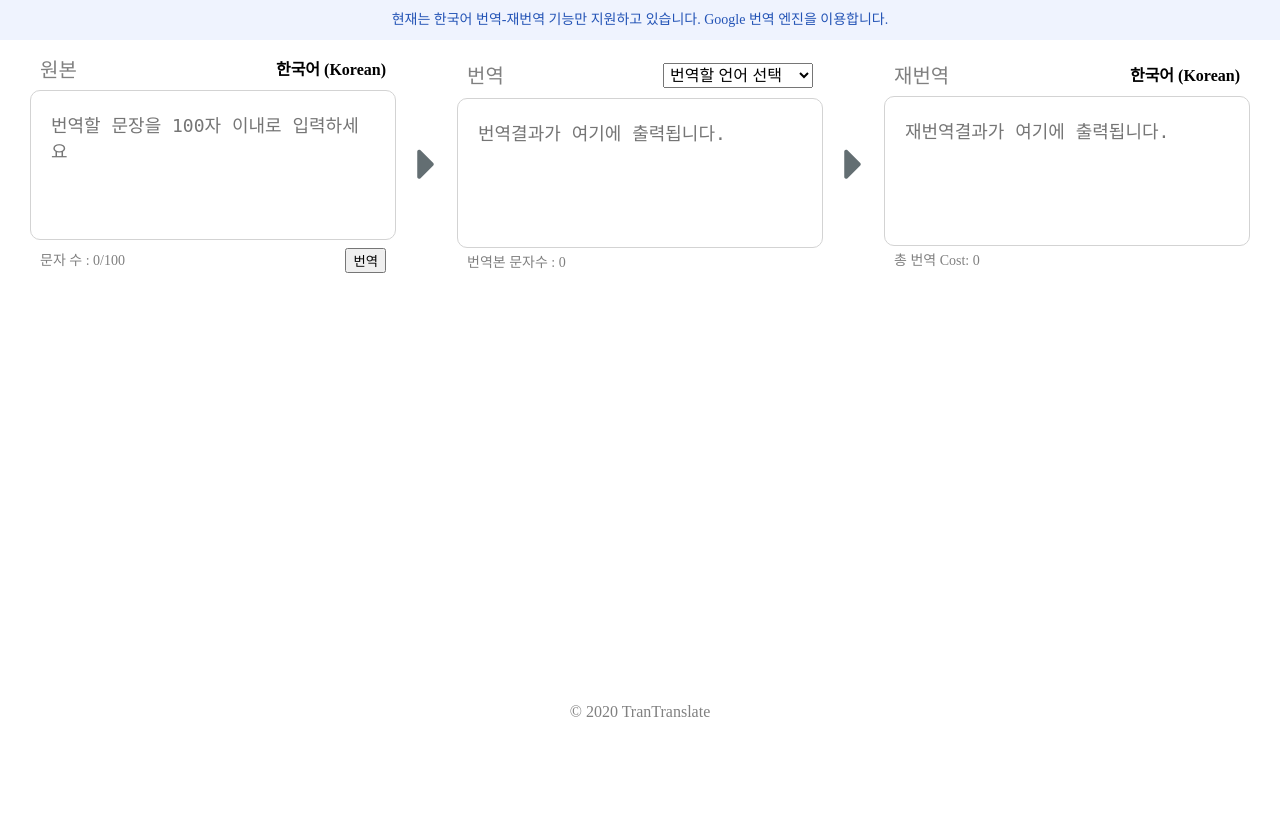
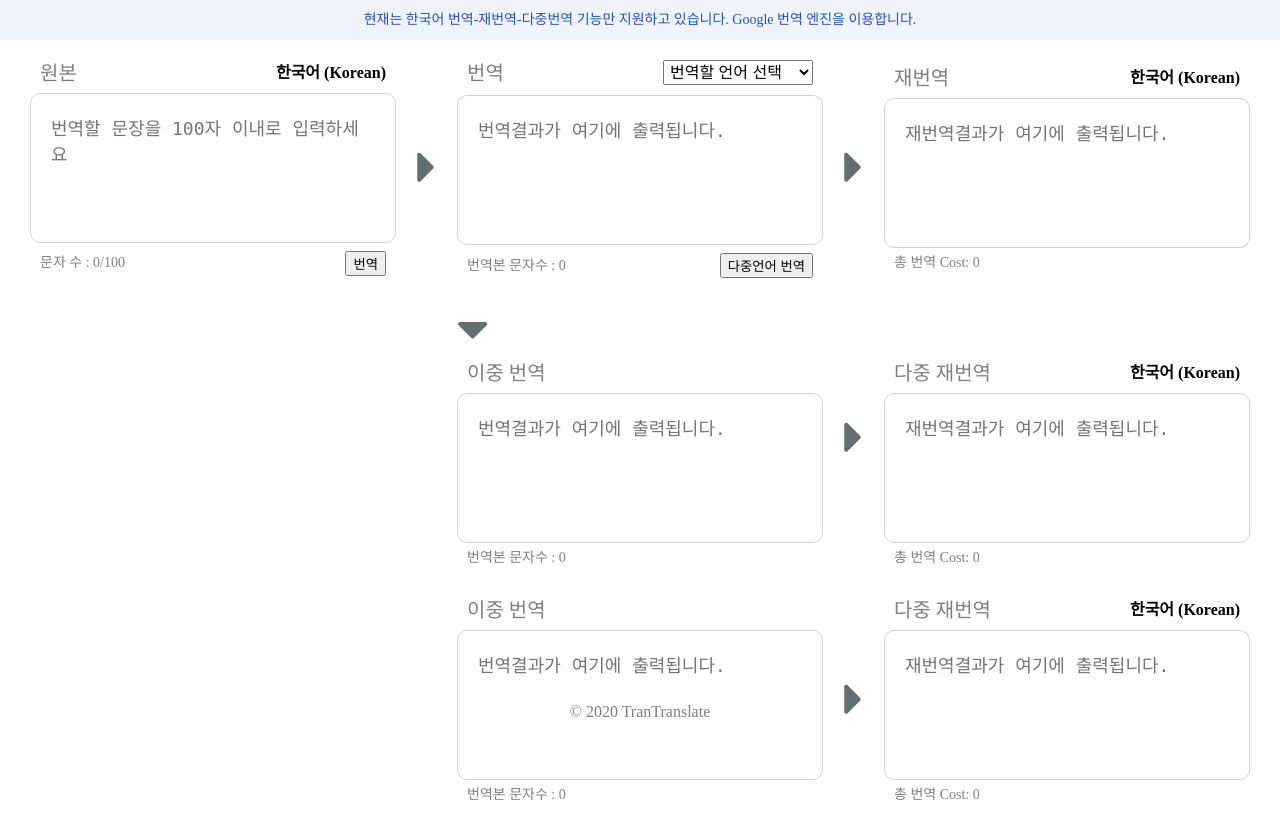
Before and after one commit to SoohanC/TranTranslate, a Flask app: page / in a window 1280 px wide. Shown: the part 70-887 px from the top of the page. Before the commit the page ends 787 px from the top, so only its background shows below. Run offline with Flask 2, Linux system fonts and the light colour scheme.

Commit message:
Day 1
Basic App finished.

```diff
--- a/app.py
+++ b/app.py
@@ -23,6 +23,24 @@ def translate_input():
     return jsonify({'result': 'success', 'trans1':
     result_string1,"trans2":result_string2})
 
+@app.route('/multi-trans',methods=['POST'])
+def multi_translate():
+    string=request.form['string']
+    src=request.form['src']
+    dest1=request.form['dest1']
+    dest2=request.form['dest2']
+    #1차
+    first_translation_1=translator.translate(string,src=src,dest=dest1)
+    first_translation_2=translator.translate(string,src=src,dest=dest2)
+    first_result_1= first_translation_1.text
+    first_result_2= first_translation_2.text
+    #1차
+    final_translation_1=translator.translate(first_result_1,src=dest1,dest='ko')
+    final_translation_2=translator.translate(first_result_2,src=dest2,dest='ko')
+    final_result_1= final_translation_1.text
+    final_result_2= final_translation_2.text
+    return jsonify({'result': 'success','firstResult1':first_result_1,'firstResult2':first_result_2,'finalResult1':final_result_1,'finalResult2':final_result_2})
+
 
 if __name__ == '__main__':
     app.run('localhost', port=5000, debug=True)
--- a/templates/index.html
+++ b/templates/index.html
@@ -7,7 +7,11 @@
       rel="stylesheet"
       href="{{ url_for('static', filename='styles.css') }}"
     />
-    <link rel="icon" type="image/png" href="{{ url_for('static', filename='favicon-16x16.png') }}" />
+    <link
+      rel="icon"
+      type="image/png"
+      href="{{ url_for('static', filename='favicon-16x16.png') }}"
+    />
     <title>TranTranslate</title>
     <link
       href="https://fonts.googleapis.com/css2?family=Amatic+SC:wght@700&display=swap"
@@ -23,23 +27,89 @@
       integrity="sha384-vp86vTRFVJgpjF9jiIGPEEqYqlDwgyBgEF109VFjmqGmIY/Y4HV4d3Gp2irVfcrp"
       crossorigin="anonymous"
     />
-    <script src="https://code.jquery.com/jquery-3.5.1.min.js" integrity="sha256-9/aliU8dGd2tb6OSsuzixeV4y/faTqgFtohetphbbj0=" crossorigin="anonymous"></script>
+    <script
+      src="https://code.jquery.com/jquery-3.5.1.min.js"
+      integrity="sha256-9/aliU8dGd2tb6OSsuzixeV4y/faTqgFtohetphbbj0="
+      crossorigin="anonymous"
+    ></script>
     <script>
-      function sendTextReqeust(){
+      function onChangeSelect(option) {
+        switch (option) {
+          case "en":
+            $("#jsTranslateLang1").text("일본어");
+            $("#jsTranslateLang2").text("중국어");
+            break;
+          case "ja":
+            $("#jsTranslateLang1").text("영어");
+            $("#jsTranslateLang2").text("중국어");
+            break;
+          case "zh-cn":
+            $("#jsTranslateLang1").text("영어");
+            $("#jsTranslateLang2").text("일본어");
+            break;
+          default:
+            console.log("no");
+        }
+      }
+
+      function sendTextReqeust() {
         let string = $("#jsTranslateInput").val();
-        let dest =$("#jsTranslateTo").val();
-        if(string){
+        let dest = $("#jsTranslateTo").val();
+        if (string) {
           $.ajax({
-            type:"POST",
-            url:"/translate",
-            data:{string,dest},
-            success:function(res){
+            type: "POST",
+            url: "/translate",
+            data: { string, dest },
+            success: function (res) {
               const result1 = res.trans1;
               const result2 = res.trans2;
               $("#jsResult1").val(result1);
               $("#jsResult2").val(result2);
-            }
-          })
+            },
+          });
+        }
+      }
+
+      function sendMultiTransRequest() {
+        console.log("abc");
+        let string = $("#jsResult1").val();
+        let src = $("#jsTranslateTo").val();
+        let dest1;
+        let dest2;
+        if (src) {
+          switch (src) {
+            case "en":
+              dest1 = "ja";
+              dest2 = "zh-cn";
+              break;
+            case "ja":
+              dest1 = "en";
+              dest2 = "zh-cn";
+              break;
+            case "zh-cn":
+              dest1 = "en";
+              dest2 = "ja";
+              break;
+            default:
+              console.log("no");
+          }
+          $.ajax({
+            type: "POST",
+            url: "/multi-trans",
+            data: { string, src, dest1, dest2 },
+            success: function (res) {
+              if (res.result === "success") {
+                const result1 = res.firstResult1;
+                const result2 = res.firstResult2;
+                const finalResult1 = res.finalResult1;
+                const finalResult2 = res.finalResult2;
+                $("#jsMultiResult1").val(result1);
+                $("#jsMultiResult2").val(result2);
+                $("#jsFinalResult1").val(finalResult1);
+                $("#jsFinalResult2").val(finalResult2);
+              }
+            },
+          });
         }
       }
     </script>
@@ -61,7 +131,8 @@
     <main class="main">
       <div class="main-message">
         <div class="message-content">
-          현재는 한국어 번역-재번역 기능만 지원하고 있습니다. Google 번역 엔진을 이용합니다.
+          현재는 한국어 번역-재번역-다중번역 기능만 지원하고 있습니다. Google 번역 엔진을
+          이용합니다.
         </div>
       </div>
       <div class="translate-container">
@@ -83,16 +154,24 @@
         <div class="translate-box">
           <div class="translate-header">
             <span class="tr-header-label">번역</span>
-            <select class="tr-header-dropdown" id="jsTranslateTo">
+            <select
+              class="tr-header-dropdown"
+              id="jsTranslateTo"
+              onchange="onChangeSelect(this.options[this.selectedIndex].value)"
+            >
               <option value="">번역할 언어 선택</option>
               <option value="en">영어</option>
               <option value="ja">일본어</option>
               <option value="zh-cn">중국어 간체</option>
             </select>
           </div>
-          <textarea placeholder="번역결과가 여기에 출력됩니다." id="jsResult1"></textarea>
+          <textarea
+            placeholder="번역결과가 여기에 출력됩니다."
+            id="jsResult1"
+          ></textarea>
           <div class="translate-footer">
             <span class="text-length">번역본 문자수 : 0</span>
+            <button onclick="sendMultiTransRequest()">다중언어 번역</button>
           </div>
         </div>
         <i class="fas fa-caret-right"></i>
@@ -103,15 +182,79 @@
             <span class="tr-header-langtype">한국어 (Korean)</span>
           </div>
 
-          <textarea placeholder="재번역결과가 여기에 출력됩니다." id="jsResult2"></textarea>
+          <textarea
+            placeholder="재번역결과가 여기에 출력됩니다."
+            id="jsResult2"
+          ></textarea>
           <div class="translate-footer">
             <span class="text-length">총 번역 Cost: 0</span>
           </div>
         </div>
       </div>
+      <div class="translate-container">
+        <div class="translate-box"></div>
+        <i class="fas fa-caret-right" style="color: white"></i>
+        <div class="translate-box">
+          <i class="fas fa-caret-down"></i>
+          <div class="translate-header">
+            <span class="tr-header-label">이중 번역</span>
+            <span class="tr-header-langtype" id="jsTranslateLang1"></span>
+          </div>
+          <textarea
+            placeholder="번역결과가 여기에 출력됩니다."
+            id="jsMultiResult1"
+          ></textarea>
+          <div class="translate-footer">
+            <span class="text-length">번역본 문자수 : 0</span>
+          </div>
+        </div>
+        <i class="fas fa-caret-right"></i>
+        <div class="translate-box">
+          <i class="fas fa-caret-down" style="color: white"></i>
+          <div class="translate-header">
+            <span class="tr-header-label">다중 재번역</span>
+            <span class="tr-header-langtype">한국어 (Korean)</span>
+          </div>
+          <textarea
+            placeholder="재번역결과가 여기에 출력됩니다."
+            id="jsFinalResult1"
+          ></textarea>
+          <div class="translate-footer">
+            <span class="text-length">총 번역 Cost: 0</span>
+          </div>
+        </div>
       </div>
-
-
+      <div class="translate-container">
+        <div class="translate-box"></div>
+        <i class="fas fa-caret-right" style="color: white"></i>
+        <div class="translate-box">
+          <div class="translate-header">
+            <span class="tr-header-label">이중 번역</span>
+            <span class="tr-header-langtype" id="jsTranslateLang2"></span>
+          </div>
+          <textarea
+            placeholder="번역결과가 여기에 출력됩니다."
+            id="jsMultiResult2"
+          ></textarea>
+          <div class="translate-footer">
+            <span class="text-length">번역본 문자수 : 0</span>
+          </div>
+        </div>
+        <i class="fas fa-caret-right"></i>
+        <div class="translate-box">
+          <div class="translate-header">
+            <span class="tr-header-label">다중 재번역</span>
+            <span class="tr-header-langtype">한국어 (Korean)</span>
+          </div>
+          <textarea
+            placeholder="재번역결과가 여기에 출력됩니다."
+            id="jsFinalResult2"
+          ></textarea>
+          <div class="translate-footer">
+            <span class="text-length">총 번역 Cost: 0</span>
+          </div>
+        </div>
+      </div>
     </main>
 
     <footer class="footer">
```
